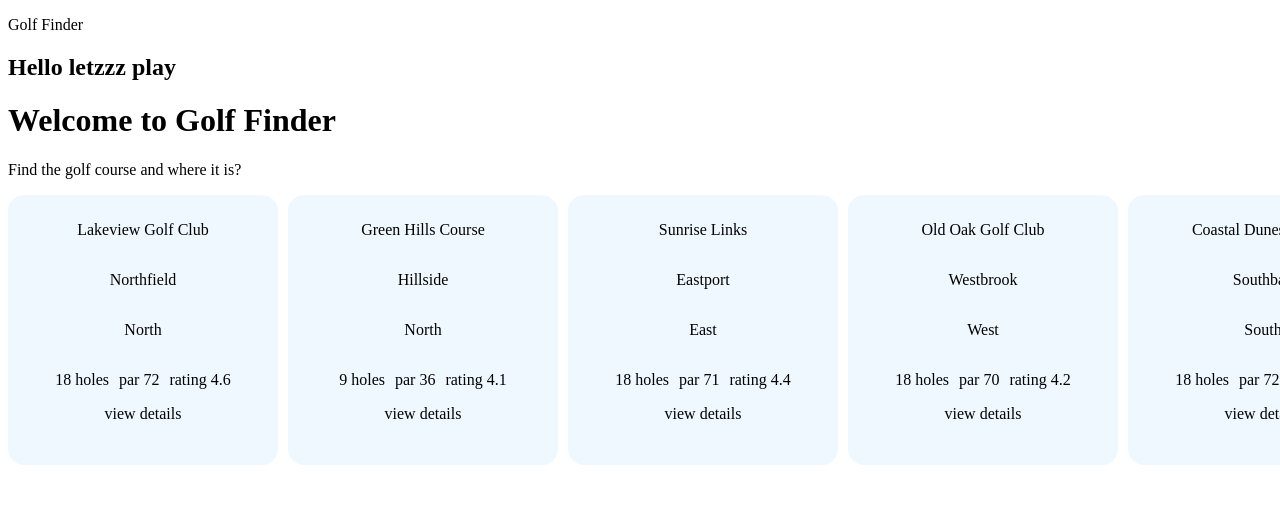
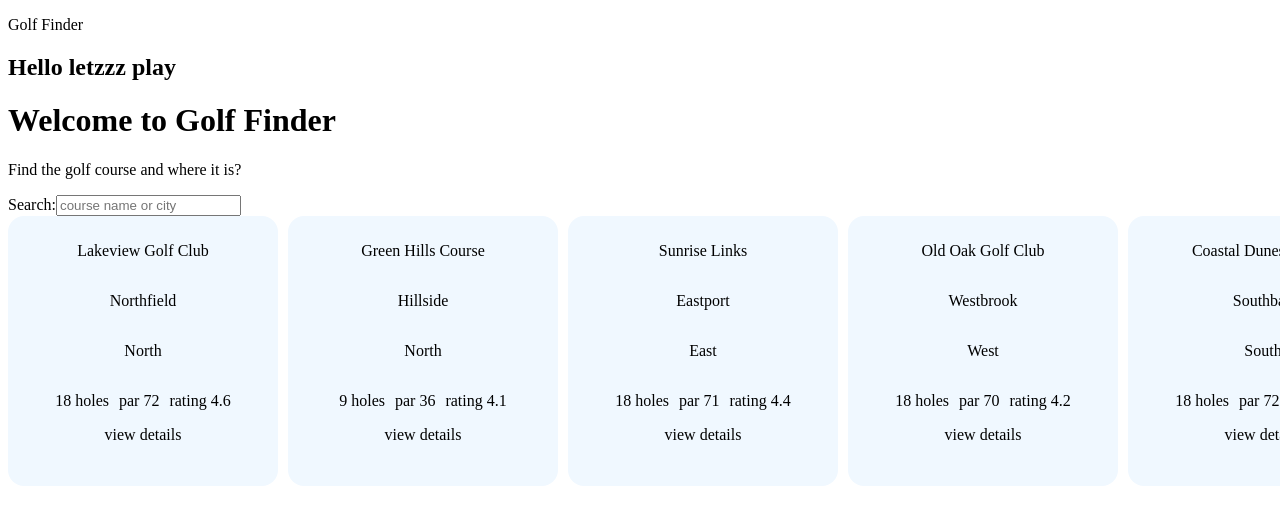
Before and after one commit to suvenasundar/golf-finder, an Angular app: page / in a window 1280 px wide. Shown: the top 524 px of the page. Built offline with nearby package versions, Linux system fonts and the light colour scheme.

Commit message:
feat: filter courses by search text

```diff
--- a/src/app/pages/course-list/course-list.component.html
+++ b/src/app/pages/course-list/course-list.component.html
@@ -1,3 +1,5 @@
+<label for="search">Search:</label>
+<input type="text" id="search" placeholder="course name or city" (input)="onSearch($event)">
 <div class="course-list">
-    <app-course-card *ngFor="let course of courses" [course]="course"></app-course-card>
+    <app-course-card *ngFor="let course of filteredCourses" [course]="course"></app-course-card>
 </div>
--- a/src/app/pages/course-list/course-list.component.ts
+++ b/src/app/pages/course-list/course-list.component.ts
@@ -6,6 +6,17 @@ import { GolfCourse } from 'src/app/models/golf-course';
   styleUrls: ['./course-list.component.scss'],
 })
 export class CourseListComponent {
+  searchText = '';
+  onSearch (event: Event){
+    this.searchText = (event.target as HTMLInputElement).value;
+
+  }
+
+  get filteredCourses(): GolfCourse[]{
+    const term = this.searchText.trim().toLowerCase();
+    return this.courses.filter(c => c.name.toLowerCase().includes(term) || c.city.toLowerCase().includes(term))
+  }
+
   courses: GolfCourse[] = [
     {
       id: 1,
```
